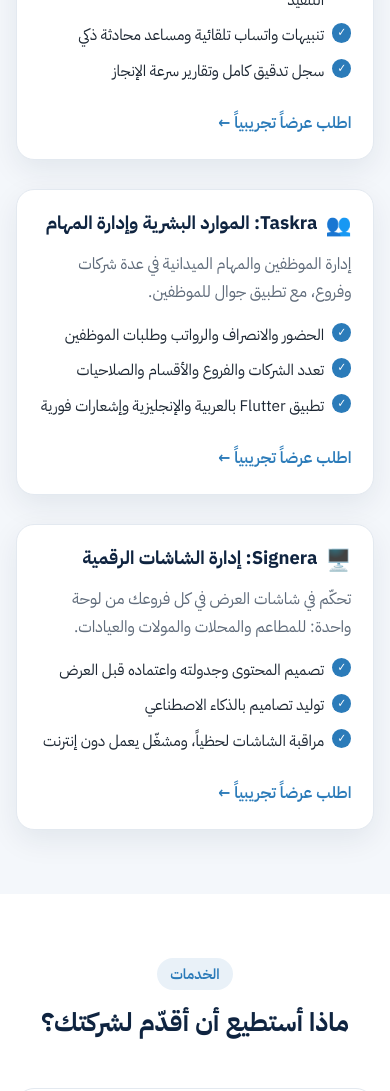
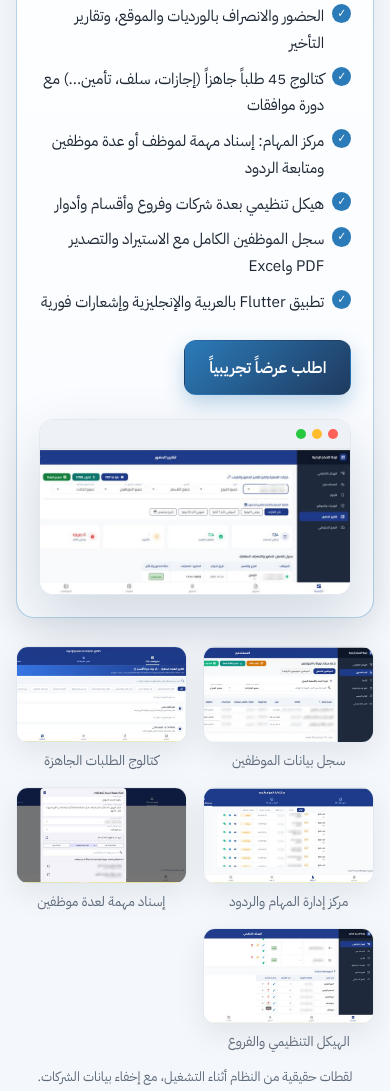
Before and after one commit to Salah2025s11/Salah2025s11.github.io, a plain HTML site: page index.html in a window 390 px wide. Shown: the part 3864-4955 px from the top of the page. Drawn offline with Linux system fonts and the light colour scheme.

Commit message:
Add Taskra screenshots gallery (employee and company data masked)

```diff
--- a/assets/main.js
+++ b/assets/main.js
@@ -63,10 +63,19 @@
     "p2.f2": "Automatic WhatsApp alerts and an AI chat assistant",
     "p2.f3": "Full audit trail and turnaround reports",
     "p3.name": "Taskra: HR & task management",
-    "p3.desc": "Manage employees and field tasks across multiple companies and branches, with a mobile app for staff.",
-    "p3.f1": "Attendance, payroll and employee requests",
-    "p3.f2": "Multiple companies, branches, departments and roles",
-    "p3.f3": "Bilingual Flutter app with instant notifications",
+    "p3.desc": "A complete system for managing employees, attendance, requests and tasks across multiple companies and branches, with a mobile app for staff.",
+    "p3.f1": "Shift- and location-based attendance with lateness reports",
+    "p3.f2": "Catalog of 45 ready requests (leave, advances, insurance...) with approvals",
+    "p3.f3": "Task center: assign to one or many employees and track replies",
+    "p3.f4": "Org structure with multiple companies, branches, departments and roles",
+    "p3.f5": "Complete employee records with import and PDF/Excel export",
+    "p3.f6": "Bilingual Flutter app with instant notifications",
+    "tshot.attendance": "Attendance reports",
+    "tshot.employees": "Employee records",
+    "tshot.requests": "Ready-made request catalog",
+    "tshot.tasks": "Task & replies center",
+    "tshot.assign": "Assigning a task to several employees",
+    "tshot.org": "Org structure & branches",
     "p4.name": "Signera: digital signage management",
     "p4.desc": "Control the screens in all your branches from one dashboard, for restaurants, retail, malls and clinics.",
     "p4.f1": "Design, schedule and approve content before it airs",
--- a/assets/style.css
+++ b/assets/style.css
@@ -211,7 +211,7 @@
   background: #fff3df; border: 1px solid #ffe1ad;
   padding: .2em .8em; border-radius: 99px;
 }
-.products { display: grid; grid-template-columns: repeat(3, 1fr); gap: 1.8rem; }
+.products { display: grid; grid-template-columns: repeat(auto-fit, minmax(300px, 1fr)); gap: 1.8rem; }
 
 .mock { border-radius: 16px; background: var(--navy); box-shadow: var(--shadow-lg); overflow: hidden; }
 .mock-bar { display: flex; gap: 6px; padding: 12px 14px; background: rgba(255, 255, 255, .06); }
--- a/index.html
+++ b/index.html
@@ -170,6 +170,62 @@
       </div>
       <p class="gallery-note" data-i18n="gallery.note">لقطات حقيقية من النظام أثناء التشغيل، مع إخفاء بيانات الشركات.</p>
 
+      <article class="product featured">
+        <div class="product-info">
+          <h3><span class="p-icon">👥</span> <span data-i18n="p3.name">Taskra: الموارد البشرية وإدارة المهام</span></h3>
+          <p data-i18n="p3.desc">نظام متكامل لإدارة الموظفين وحضورهم وطلباتهم ومهامهم، في عدة شركات وفروع، مع تطبيق جوال للموظفين.</p>
+          <ul class="features">
+            <li data-i18n="p3.f1">الحضور والانصراف بالورديات والموقع، وتقارير التأخير</li>
+            <li data-i18n="p3.f2">كتالوج 45 طلباً جاهزاً (إجازات، سلف، تأمين...) مع دورة موافقات</li>
+            <li data-i18n="p3.f3">مركز المهام: إسناد مهمة لموظف أو عدة موظفين ومتابعة الردود</li>
+            <li data-i18n="p3.f4">هيكل تنظيمي بعدة شركات وفروع وأقسام وأدوار</li>
+            <li data-i18n="p3.f5">سجل الموظفين الكامل مع الاستيراد والتصدير PDF وExcel</li>
+            <li data-i18n="p3.f6">تطبيق Flutter بالعربية والإنجليزية وإشعارات فورية</li>
+          </ul>
+          <a class="btn btn-primary js-wa" href="#" data-msg="wa.p3" target="_blank" rel="noopener" data-i18n="cta.demo">اطلب عرضاً تجريبياً</a>
+        </div>
+        <button class="shot-hero js-shot" type="button" data-gallery="taskra" data-index="0" aria-label="عرض الصورة بحجم كامل">
+          <span class="browser-bar"><i></i><i></i><i></i></span>
+          <img src="assets/shots/taskra/attendance-thumb.jpg" alt="تقارير الحضور في نظام Taskra" loading="lazy" width="720" height="334">
+          <span class="zoom-hint" data-i18n="gallery.zoom">اضغط للتكبير</span>
+          <span class="sr-only shot-cap" data-i18n="tshot.attendance">تقارير الحضور والانصراف</span>
+        </button>
+      </article>
+
+      <div class="gallery" aria-label="لقطات من نظام Taskra">
+        <figure>
+          <button class="js-shot" type="button" data-gallery="taskra" data-index="1">
+            <img src="assets/shots/taskra/employees-thumb.jpg" alt="" loading="lazy" width="720" height="303">
+          </button>
+          <figcaption data-i18n="tshot.employees">سجل بيانات الموظفين</figcaption>
+        </figure>
+        <figure>
+          <button class="js-shot" type="button" data-gallery="taskra" data-index="2">
+            <img src="assets/shots/taskra/requests-thumb.jpg" alt="" loading="lazy" width="720" height="332">
+          </button>
+          <figcaption data-i18n="tshot.requests">كتالوج الطلبات الجاهزة</figcaption>
+        </figure>
+        <figure>
+          <button class="js-shot" type="button" data-gallery="taskra" data-index="3">
+            <img src="assets/shots/taskra/tasks-thumb.jpg" alt="" loading="lazy" width="720" height="336">
+          </button>
+          <figcaption data-i18n="tshot.tasks">مركز إدارة المهام والردود</figcaption>
+        </figure>
+        <figure>
+          <button class="js-shot" type="button" data-gallery="taskra" data-index="4">
+            <img src="assets/shots/taskra/assign-task-thumb.jpg" alt="" loading="lazy" width="720" height="335">
+          </button>
+          <figcaption data-i18n="tshot.assign">إسناد مهمة لعدة موظفين</figcaption>
+        </figure>
+        <figure>
+          <button class="js-shot" type="button" data-gallery="taskra" data-index="5">
+            <img src="assets/shots/taskra/org-structure-thumb.jpg" alt="" loading="lazy" width="720" height="334">
+          </button>
+          <figcaption data-i18n="tshot.org">الهيكل التنظيمي والفروع</figcaption>
+        </figure>
+      </div>
+      <p class="gallery-note" data-i18n="gallery.note">لقطات حقيقية من النظام أثناء التشغيل، مع إخفاء بيانات الشركات.</p>
+
       <div class="products">
         <article class="product">
           <h3><span class="p-icon">✅</span> <span data-i18n="p2.name">Workflow Master: الرقابة على طلبات الشراء</span></h3>
@@ -180,17 +236,6 @@
             <li data-i18n="p2.f3">سجل تدقيق كامل وتقارير سرعة الإنجاز</li>
           </ul>
           <a class="link js-wa" href="#" data-msg="wa.p2" target="_blank" rel="noopener" data-i18n="cta.demo">اطلب عرضاً تجريبياً</a>
-        </article>
-
-        <article class="product">
-          <h3><span class="p-icon">👥</span> <span data-i18n="p3.name">Taskra: الموارد البشرية وإدارة المهام</span></h3>
-          <p data-i18n="p3.desc">إدارة الموظفين والمهام الميدانية في عدة شركات وفروع، مع تطبيق جوال للموظفين.</p>
-          <ul class="features">
-            <li data-i18n="p3.f1">الحضور والانصراف والرواتب وطلبات الموظفين</li>
-            <li data-i18n="p3.f2">تعدد الشركات والفروع والأقسام والصلاحيات</li>
-            <li data-i18n="p3.f3">تطبيق Flutter بالعربية والإنجليزية وإشعارات فورية</li>
-          </ul>
-          <a class="link js-wa" href="#" data-msg="wa.p3" target="_blank" rel="noopener" data-i18n="cta.demo">اطلب عرضاً تجريبياً</a>
         </article>
 
         <article class="product">
```
Also changed, not shown: assets/shots/taskra/assign-task-thumb.jpg (added), assets/shots/taskra/assign-task.jpg (added), assets/shots/taskra/attendance-thumb.jpg (added), assets/shots/taskra/attendance.jpg (added), assets/shots/taskra/employees-thumb.jpg (added), assets/shots/taskra/employees.jpg (added), assets/shots/taskra/org-structure-thumb.jpg (added), assets/shots/taskra/org-structure.jpg (added), assets/shots/taskra/requests-thumb.jpg (added), assets/shots/taskra/requests.jpg (added), assets/shots/taskra/tasks-thumb.jpg (added), assets/shots/taskra/tasks.jpg (added).
